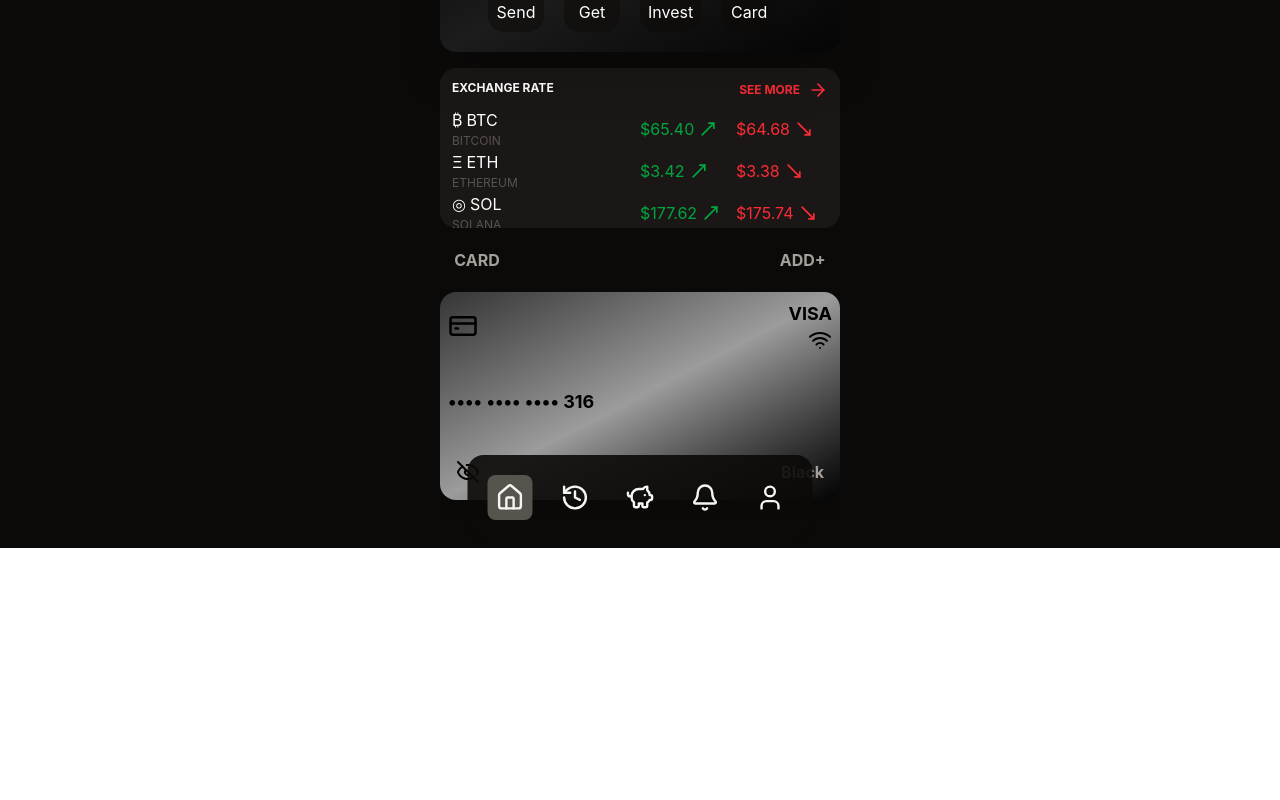
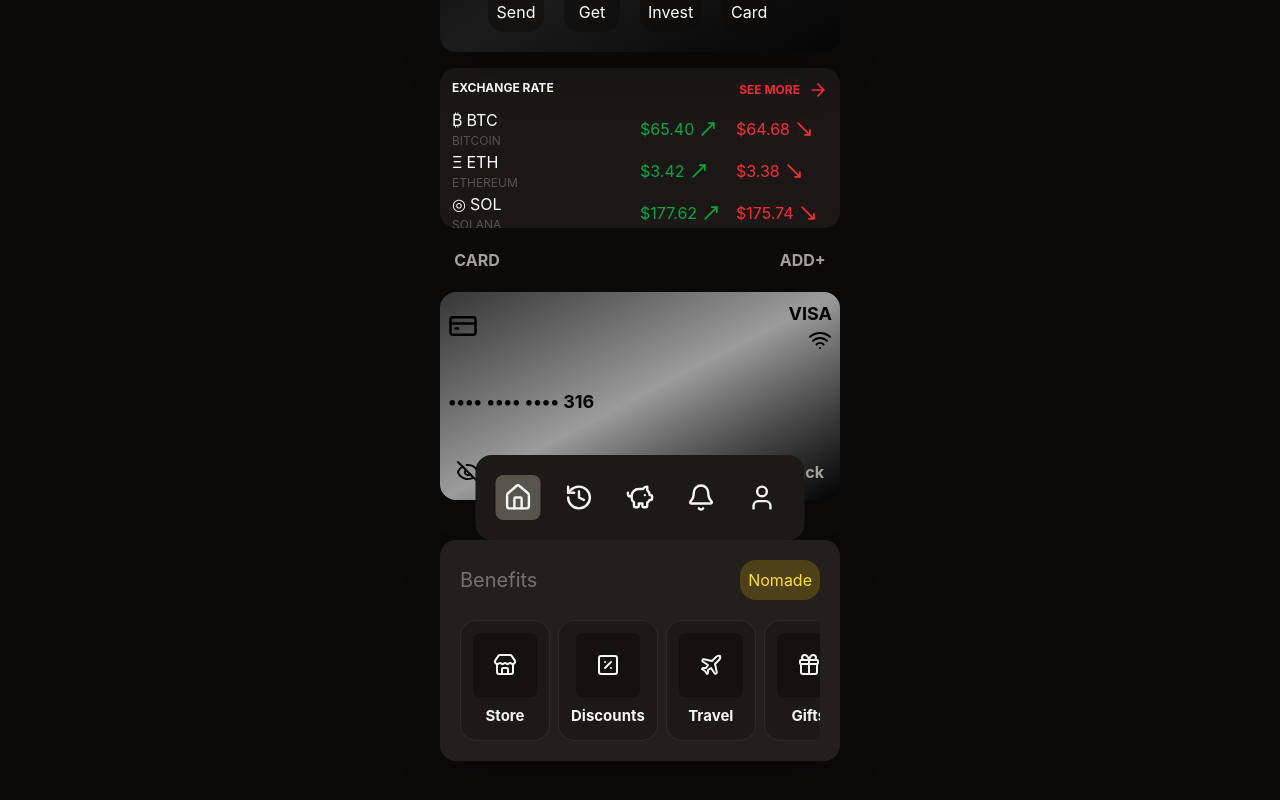
Before and after one commit to ryankennedydev/wallet-ui, a React (Vite) app: page /home in a window 1280 px wide. Shown: the part 252-1052 px from the top of the page. Before the commit the page ends 800 px from the top, so only its background shows below. Built offline with nearby package versions, Linux system fonts and the light colour scheme.

Commit message:
create benefits

```diff
--- a/src/components/Navbar.jsx
+++ b/src/components/Navbar.jsx
@@ -11,7 +11,7 @@ const Navbar = () => {
 
   return (
     <section className="w-screen  ">
-  <div className="fixed bottom-0 mb-2 backdrop:blur-6xl left-1/2 -translate-x-1/2  flex items-center text-stone-100 gap-5 bg-stone-950/90  z-100  p-5 rounded-2xl ">
+  <div className="fixed bottom-0 mb-2 backdrop:blur-6xl left-1/2 -translate-x-1/2  flex items-center text-stone-100 gap-4 bg-stone-900  z-100  p-5 rounded-2xl ">
     <HomeIcon  onClick={(e) => navigate("/home")} size={45} className={` p-2 rounded-lg ${location.pathname === "/home" ? "bg-stone-600" : ""}`}/>
     <History onClick={(e) => navigate("/send")} size={45} className={` p-2 rounded-lg ${location.pathname === "/send" ? "bg-stone-600" : ""}`}/>
     <PiggyBank onClick={(e) => {setBgicon("pig"); navigate("/investments")}} size={45} className={` p-2 rounded-lg ${location.pathname === "/investments" ? "bg-stone-600" : ""}`}/>
--- /dev/null
+++ b/src/components/Spaceheight.jsx
@@ -0,0 +1,11 @@
+import React from 'react'
+
+const Spaceheight = () => {
+  return (
+    <div className='h-25 bg-stone-950'>
+
+    </div>
+  )
+}
+
+export default Spaceheight
--- /dev/null
+++ b/src/components/benefits.jsx
@@ -0,0 +1,90 @@
+import {
+  StoreIcon,
+  SquarePercentIcon,
+  Plane,
+  Gift,
+  CreditCard,
+  ShieldCheck,
+  Wallet,
+  TrendingUp,
+  Star,
+  Headphones,
+} from "lucide-react";
+
+
+const Walletinvest = () => {
+  const benefits = [
+    {
+      titulo: "Store",
+      img: <StoreIcon />,
+    },
+    {
+      titulo: "Discounts",
+      img: <SquarePercentIcon />,
+    },
+    {
+      titulo: "Travel",
+      img: <Plane />,
+    },
+    {
+      titulo: "Gifts",
+      img: <Gift />,
+    },
+    {
+      titulo: "Credit",
+      img: <CreditCard />,
+    },
+    {
+      titulo: "Security",
+      img: <ShieldCheck />,
+    },
+    {
+      titulo: "Wallet",
+      img: <Wallet />,
+    },
+    {
+      titulo: "Investments",
+      img: <TrendingUp />,
+    },
+    {
+      titulo: "Exclusive",
+      img: <Star />,
+    },
+    {
+      titulo: "Support",
+      img: <Headphones />,
+    },
+  ];
+  return (
+    <section className=" bg-stone-950">
+      <div className="w-80 md:w-100   rounded-2xl m-auto relative overflow-hidden bg-stone-600/30  shadow-2xl">
+        <main className="flex flex-col gap-5    p-5">
+          <div className="justify-between flex  text-stone-500 items-center">
+            <h1 className="text-[20px]">Benefits</h1>
+            <h1 className="p-2 bg-yellow-400/20 text-yellow-300 rounded-2xl">
+              Nomade
+            </h1>
+          </div>
+
+          <div className=" ">
+            <main>
+              <div>
+                <div className="flex  gap-2    rounded-md items-center overflow-y-auto    ">
+                  {benefits.map((benefit, index) => (
+                    <div className="flex flex-col items-center gap-2 font-bold   text-stone-100 bg-stone-900 p-3 border-1 transition-all duration-300 ease-initial hover:bg-stone-600/40 rounded-2xl border-stone-600/30" key={index}>
+                      <span className="bg-stone-950/50 p-5 rounded-md">{benefit.img}</span>
+                      <span  className="text-[15px]">{benefit.titulo}</span>
+
+                    </div>
+                  ))}
+                </div>
+              </div>
+            </main>
+          </div>
+        </main>
+      </div>
+    </section>
+  );
+};
+
+export default Walletinvest;
--- a/src/components/wallet.jsx
+++ b/src/components/wallet.jsx
@@ -5,6 +5,8 @@ import { useState } from "react";
 import AreaCard from "./AreaCard";
 import Send from "./send.jsx";
 import Navbar from "./Navbar.jsx";
+import Walletinvest from "./benefits.jsx";
+import Spaceheight from "./Spaceheight.jsx";
 const Wallet = ({ name, saldo, setSaldo, view, setView, coin, setCoin }) => {
   return (
     <section className="h-screen w-screen  bg-stone-950 justify-center ">
@@ -46,6 +48,10 @@ const Wallet = ({ name, saldo, setSaldo, view, setView, coin, setCoin }) => {
 
       <div className="">
         <AreaCard />
+        <Walletinvest />
+
+        {/* end space */}
+        <Spaceheight />
       </div>
 
     </section>
```
Also changed, not shown: src/index.css (line endings or trailing spaces).
